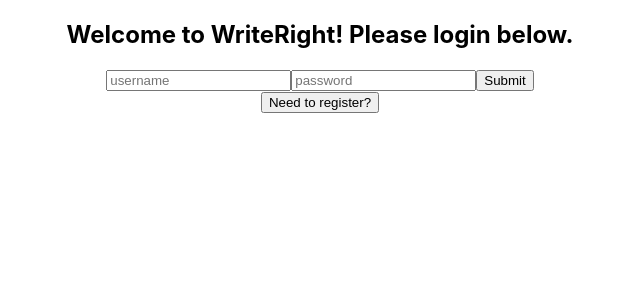
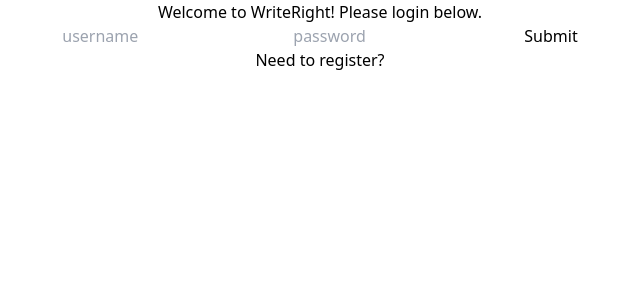
Before and after one commit to suthyscott/write-right, a React (Create React App) app: page / in a window 1280 px wide. Shown: the top 300 px of the page, without its empty margins (320-960 px from the left). Built offline with nearby package versions, Linux system fonts and the light colour scheme.

Commit message:
added some form validation for addSession

```diff
--- a/src/components/AddSession.jsx
+++ b/src/components/AddSession.jsx
@@ -1,9 +1,42 @@
-import React from 'react'
+import { useState } from "react"
+import Calendar from "react-calendar"
+import "react-calendar/dist/Calendar.css"
+import { useForm } from "react-hook-form"
+import {yupResolver} from '@hookform/resolvers/yup'
+import * as yup from 'yup'
+
+const schema = yup.object({
+  notes: yup.string().required(),
+  length:  yup.number().positive().integer().required()
+}).required()
 
 const AddSession = () => {
-  return (
-    <div>AddSession</div>
-  )
+    const [value, setValue] = useState(new Date())
+    const { register, handleSubmit } = useForm({
+      resolver: yupResolver(schema)
+    })
+
+    const onSubmit = data => {
+        data.date = value
+        console.log(data)
+    }
+    // console.log(value)
+    return (
+        <div>
+            AddSession
+            <form onSubmit={handleSubmit(onSubmit)}>
+                <input
+                    placeholder="Length"
+                    type="number"
+                    {...register("length")}
+                />
+                <label>Minutes</label>
+                <textarea placeholder="notes" {...register("notes")} />
+                <Calendar onChange={setValue} value={value} />
+                <button>submit</button>
+            </form>
+        </div>
+    )
 }
 
 export default AddSession
--- a/src/components/Header.jsx
+++ b/src/components/Header.jsx
@@ -5,7 +5,7 @@
 const Header = () => {
     const { logout, token } = useContext(AuthContext)
     return (
-        <nav>
+        <nav className="bg-gray-500 flex align-center justify-evenly">
             {token && (
                 <>
                     <NavLink to="/home">Home</NavLink>
--- a/src/index.css
+++ b/src/index.css
@@ -1,13 +1,3 @@
-body {
-  margin: 0;
-  font-family: -apple-system, BlinkMacSystemFont, 'Segoe UI', 'Roboto', 'Oxygen',
-    'Ubuntu', 'Cantarell', 'Fira Sans', 'Droid Sans', 'Helvetica Neue',
-    sans-serif;
-  -webkit-font-smoothing: antialiased;
-  -moz-osx-font-smoothing: grayscale;
-}
-
-code {
-  font-family: source-code-pro, Menlo, Monaco, Consolas, 'Courier New',
-    monospace;
-}
+@tailwind base;
+@tailwind components;
+@tailwind utilities;
--- /dev/null
+++ b/tailwind.config.js
@@ -0,0 +1,10 @@
+/** @type {import('tailwindcss').Config} */
+module.exports = {
+  content: [
+    "./src/**/*.{js,jsx,ts,tsx}",
+  ],
+  theme: {
+    extend: {},
+  },
+  plugins: [],
+}
```
Also changed, not shown: package.json (+6 -1 lines), 1 other file (tests, documents, lock files or other folders).
